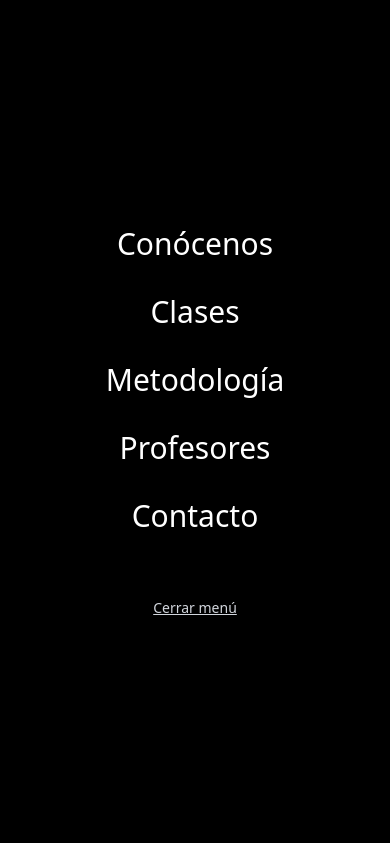
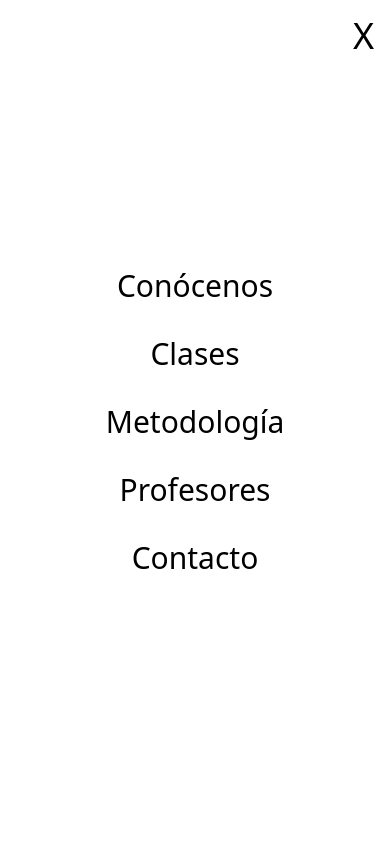
Before and after one commit to jpiedra181/rainbow-academy, an Astro site: page / in a window 390 px wide. Both pictures are taken after a click on the picture 342 px from the left and 40 px from the top of the page. Shown: the top 843 px of the page. Built offline with nearby package versions, Linux system fonts and the light colour scheme; Astro itself is replaced by a stand-in of ours.

Commit message:
adding close button pop-up

```diff
--- a/src/components/NavBar.jsx
+++ b/src/components/NavBar.jsx
@@ -78,9 +78,15 @@ export default function NavBar() {
             {/* Popup menú mobile */}
             {isMenuOpen && (
                 <div
-                    className="fixed inset-0 bg-black bg-opacity-90 z-20 flex flex-col justify-center items-center text-white text-3xl gap-8"
+                    className="fixed inset-0 bg-white bg-opacity-90 z-20 flex flex-col justify-center items-center text-black text-3xl gap-8"
                     style={{ backdropFilter: "blur(4px)" }}
                 >
+                    <button
+                        onClick={() => setIsMenuOpen(false)}
+                        className="absolute top-4 right-4 text-4xl text-black cursor-pointer"
+                    >
+                        X
+                    </button>
                     <a href="#sobrenosotros" onClick={handleLinkClick}>
                         Conócenos
                     </a>
@@ -96,12 +102,6 @@ export default function NavBar() {
                     <a href="#contacto" onClick={handleLinkClick}>
                         Contacto
                     </a>
-                    <button
-                        onClick={() => setIsMenuOpen(false)}
-                        className="mt-8 text-sm text-gray-300 underline"
-                    >
-                        Cerrar menú
-                    </button>
                 </div>
             )}
         </>
```
